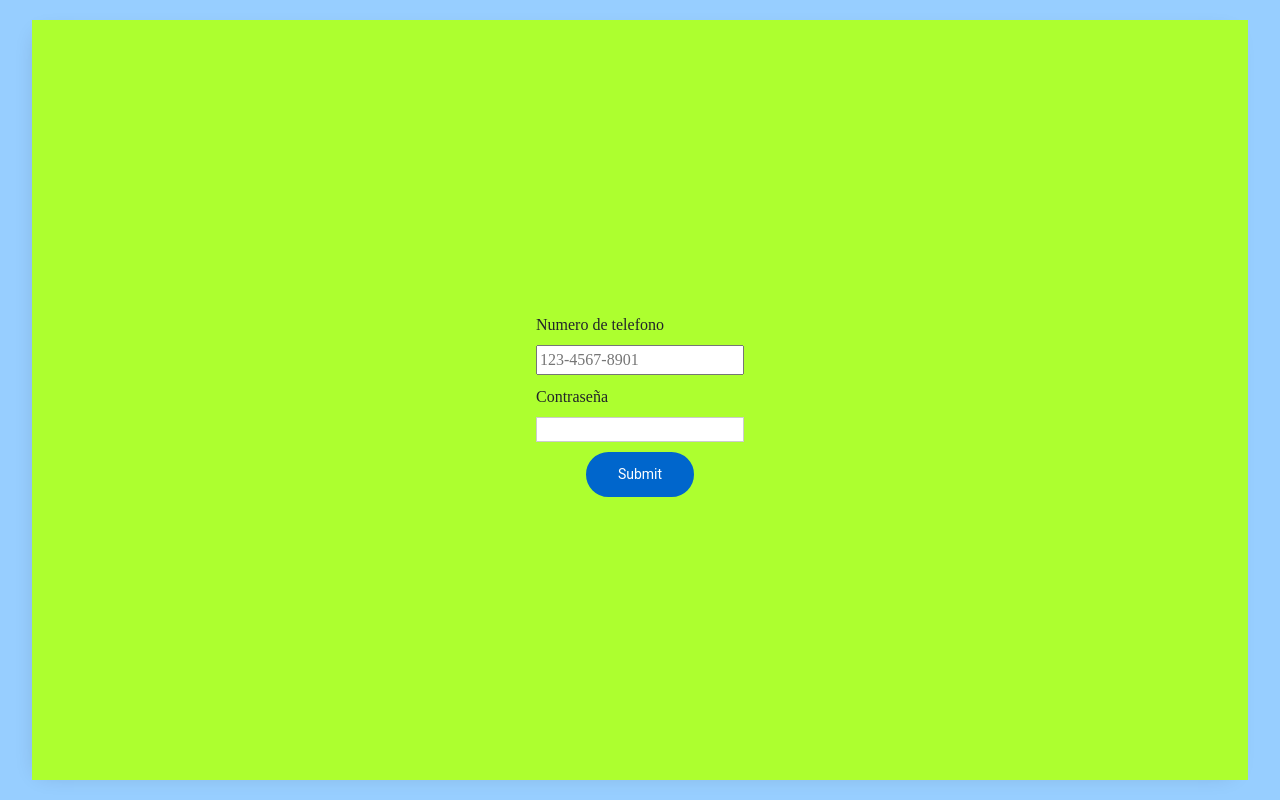
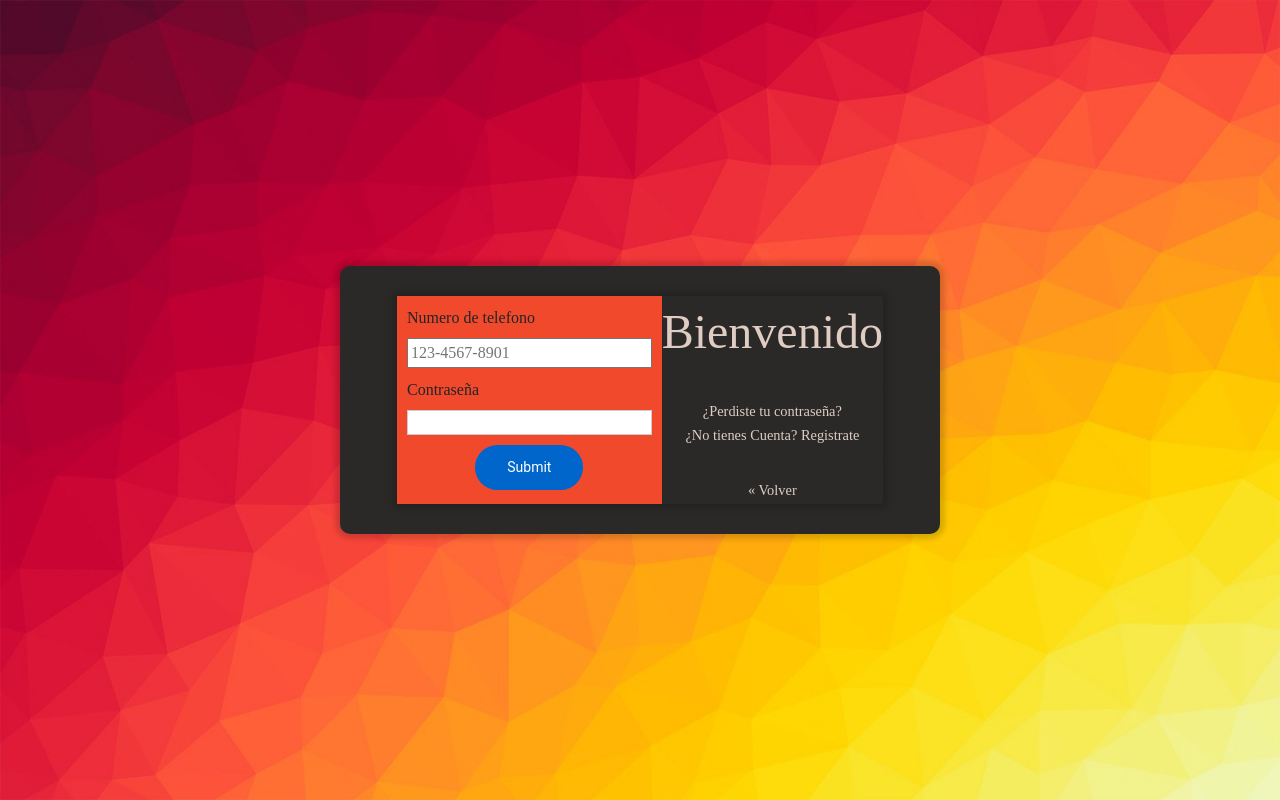
Before and after one commit to SantiagoCastelblanco/WhatsUD, a React (Create React App) app in the folder cliente/: page / in a window 1280 px wide. Built offline with nearby package versions, Linux system fonts and the light colour scheme.

Commit message:
Good advance

```diff
--- a/cliente/src/componentes/App.css
+++ b/cliente/src/componentes/App.css
@@ -1,5 +1,9 @@
 .app{
-  background-color: #97CEFF;
+  /*fondo de la pagina*/
+  background-image: url(/src/imagenes/fondo.jpg);
+  background-position: center;
+  background-size: cover;
+
   display: grid;
   place-items: center;
   position: fixed;
@@ -8,10 +12,26 @@
 }
 
 .app_body{
+  /*contenedor del login*/
   display: flex;
-  background-color: #EAD4CE;
-  position: fixed;
-  height: 95%;
-  width: 95%;
-  box-shadow: -5px 4px 22px -12px rgba(0, 0, 0, 0.2);
+  align-items: center;
+  justify-content: center;
+  flex-direction: row;
+
+  min-width: 380px;
+  max-width: 600px;
+  width: 90%;
+
+  background-color: #2b2928;
+  border-radius: 10px 10px 10px 10px;
+  -moz-border-radius: 10px 10px 10px 10px;
+  -webkit-border-radius: 10px 10px 10px 10px;
+
+  -webkit-box-shadow: 0px 0px 5px 5px rgba(0,0,0,0.15);
+  -moz-box-shadow: 0px 0px 5px 5px rgba(0,0,0,0.15);
+  box-shadow: 0px 0px 5px 5px rgba(0,0,0,0.15);
+
+  padding: 30px;
+  box-sizing: border-box;
+
 }
--- a/cliente/src/componentes/App.js
+++ b/cliente/src/componentes/App.js
@@ -9,8 +9,8 @@ import { ProveedorSocket } from '../contextos/ProveedorSocket';
 import useLocalStorage from '../enlaces/LocalStorageManager'
 
 function App() {
-  const[numUsr,setNumUsr] = useLocalStorage('numUsr')
-  const[password,setPassword] = useLocalStorage('password')
+  const[numUsr,setNumUsr] = useState('')
+  const[password,setPassword] = useState('')
 
   const cuadroUsuario = (
     <ProveedorSocket id={numUsr}>
@@ -29,7 +29,7 @@ function App() {
           <BrowserRouter>
             <Routes>
               <Route path='/' element={<Login numberInpt={setNumUsr} pass={setPassword}/>}/>
-              <Route path='/usuario' element={cuadroUsuario}/>
+              <Route path='/usuario' element={cuadroUsuario} />
             </Routes>
           </BrowserRouter>
         </div>
--- a/cliente/src/componentes/BarraLateral.css
+++ b/cliente/src/componentes/BarraLateral.css
@@ -2,5 +2,5 @@
     display: flex;
     flex-direction: column;
     flex: 0.2;
-    background-color: rgb(98, 194, 194);
+    background-color: rgb(252, 188, 172);
 }
--- a/cliente/src/componentes/BarraLateral.js
+++ b/cliente/src/componentes/BarraLateral.js
@@ -25,7 +25,7 @@ function BarraLateral({ numeroTelefono }) {
   }
 
   return (
-    <div className='barra-lateral'>
+    <div className='barra_lateral'>
 
       {/* Encabezado, conteniendo informacion relacionada al usuario actual
         su numero de telefono y demas*/ }
--- a/cliente/src/componentes/Chat.css
+++ b/cliente/src/componentes/Chat.css
@@ -2,5 +2,5 @@
     display: flex;
     flex:0.8;
     flex-direction: column;
-    background-color: blue;
+    background-color: rgb(245, 230, 235);
 }
--- a/cliente/src/componentes/Login.css
+++ b/cliente/src/componentes/Login.css
@@ -1,14 +1,23 @@
 .login {
-    background-color: greenyellow;
+    background-color: #2b2928;
+    display: flex;
     font-family: 'Times New Roman', Times, serif;
-    display: flex;
-    align-items: center;
-    justify-content: center;
-    flex-direction: column;
-    flex: column;
-    gap: 20px;
-    height: 100%;
-    width: 100%;
+    width: 90%;
+    flex-direction: row;
+    min-width: 300px;
+
+    -webkit-box-shadow: 0px 0px 5px 5px rgba(0,0,0,0.15);
+    -moz-box-shadow: 0px 0px 5px 5px rgba(0,0,0,0.15);
+    box-shadow: 0px 0px 5px 5px rgba(0,0,0,0.15);
+
+    border-radius: 3px 3px 3px 3px;
+    -moz-border-radius: 3px 3px 3px 3px;
+    -webkit-border-radius: 3px 3px 3px 3px;
+
+    box-sizing: border-box;
+
+    opacity: 1;
+    filter: alpha(opacity=1);
 }
 
 .contenedor_entrada {
@@ -21,6 +30,7 @@
 .contenedor_boton {
     display: flex;
     justify-content: center;
+    margin: 5px;
 }
 
 input[type="tel"],
@@ -55,3 +65,53 @@ input[type="submit"]:hover {
     color: #0066cc;
     border: solid 2px #0066cc;
 }
+
+.izquierda{
+    background-color: rgb(241, 73, 43);
+    flex:50%;
+}
+
+.derecho {
+    justify-content: center;
+    background-color: #2b2928;
+    flex: 50%;
+    text-align: center;
+    width: 100%;
+
+    opacity: 0.70;
+    filter: alpha(opacity=70);
+
+    padding:20px 20px 20px 50px;
+    box-sizing: border-box;
+  }
+
+  .titulo {
+    font-size: 300%;
+    color:#dfcdc3;
+  }
+
+  .logo-empresa img {
+    width: 60%;
+  }
+
+  hr {
+    border-top: 1px solid #8c8b8b;
+  border-bottom: 1px solid #dfcdc3;
+
+  }
+  .pie-form {
+    font-size: 90%;
+    text-align: center;
+    margin-top: 15px;
+  }
+
+  .pie-form a {
+    display: block;
+    text-decoration: none;
+    color: #dfcdc3;
+    margin-bottom: 3px;
+  }
+
+  .pie-form a:hover {
+    color: #719192;
+  }
--- a/cliente/src/componentes/Login.js
+++ b/cliente/src/componentes/Login.js
@@ -1,11 +1,11 @@
-import React, {useRef} from 'react'
+import React, { useRef } from 'react'
 import './Login.css'
 
-function Login({numberInpt,pass}) {
+function Login({ numberInpt, pass }) {
   const numeroEntrada = useRef()
   const contra = useRef()
 
-  function manejarEntrada(e){
+  function manejarEntrada(e) {
     e.preventDefault()
     numberInpt(numeroEntrada.current.value)
     pass(contra.current.value)
@@ -13,27 +13,39 @@ function Login({numberInpt,pass}) {
 
   return (
     <div className='login'>
+      <div className = 'izquierda'>
       <form onSubmit={manejarEntrada}>
-        <div className = 'contenedor_entrada'>
+        <div className='contenedor_entrada'>
           <label>Numero de telefono</label>
           <input type={"number"}
-          minLength={10}
-          placeholder="123-4567-8901"
-          ref={numeroEntrada} required />
+            minLength={10}
+            placeholder="123-4567-8901"
+            ref={numeroEntrada} required />
         </div>
-
-        <div className = 'contenedor_entrada'>
+        <div className='contenedor_entrada'>
           <label>Contraseña</label>
           <input type={"password"} ref={contra} required />
         </div>
-
         <div className='contenedor_boton'>
-          <input type = "submit"/>
+          <input type="submit" />
         </div>
       </form>
+      </div>
+
+      <div id="derecho">
+        <div class="titulo">
+          Bienvenido
+        </div>
+        <hr></hr>
+        <div class="pie-form">
+          <a href="#">¿Perdiste tu contraseña?</a>
+          <a href="#">¿No tienes Cuenta? Registrate</a>
+          <hr></hr>
+          <a href="#">« Volver</a>
+        </div>
+      </div>
     </div>
   )
-
 }
 
 export default Login
--- a/cliente/src/enlaces/LocalStorageManager.js
+++ b/cliente/src/enlaces/LocalStorageManager.js
@@ -1,12 +1,12 @@
 import {useEffect,useState} from 'react'
 
-const APP_PREFIX = 'WhatsUD'
+const APP_PREFIX = 'whats-ud'
 
 export default function LocalStorageManager(numero, valorInicial) {
     const llaveCodificada = APP_PREFIX+numero
     const[valor,setValor] = useState(()=>{
         const valorJson = localStorage.getItem(llaveCodificada)
-        if(valorJson != null) return JSON.parse(valorJson)
+        if(valorJson != null && valorJson !== undefined) return JSON.parse(valorJson)
         if(typeof valorInicial === 'function'){
             return valorInicial()
         }else{
```
Also changed, not shown: cliente/src/imagenes/fondo.jpg (added).
